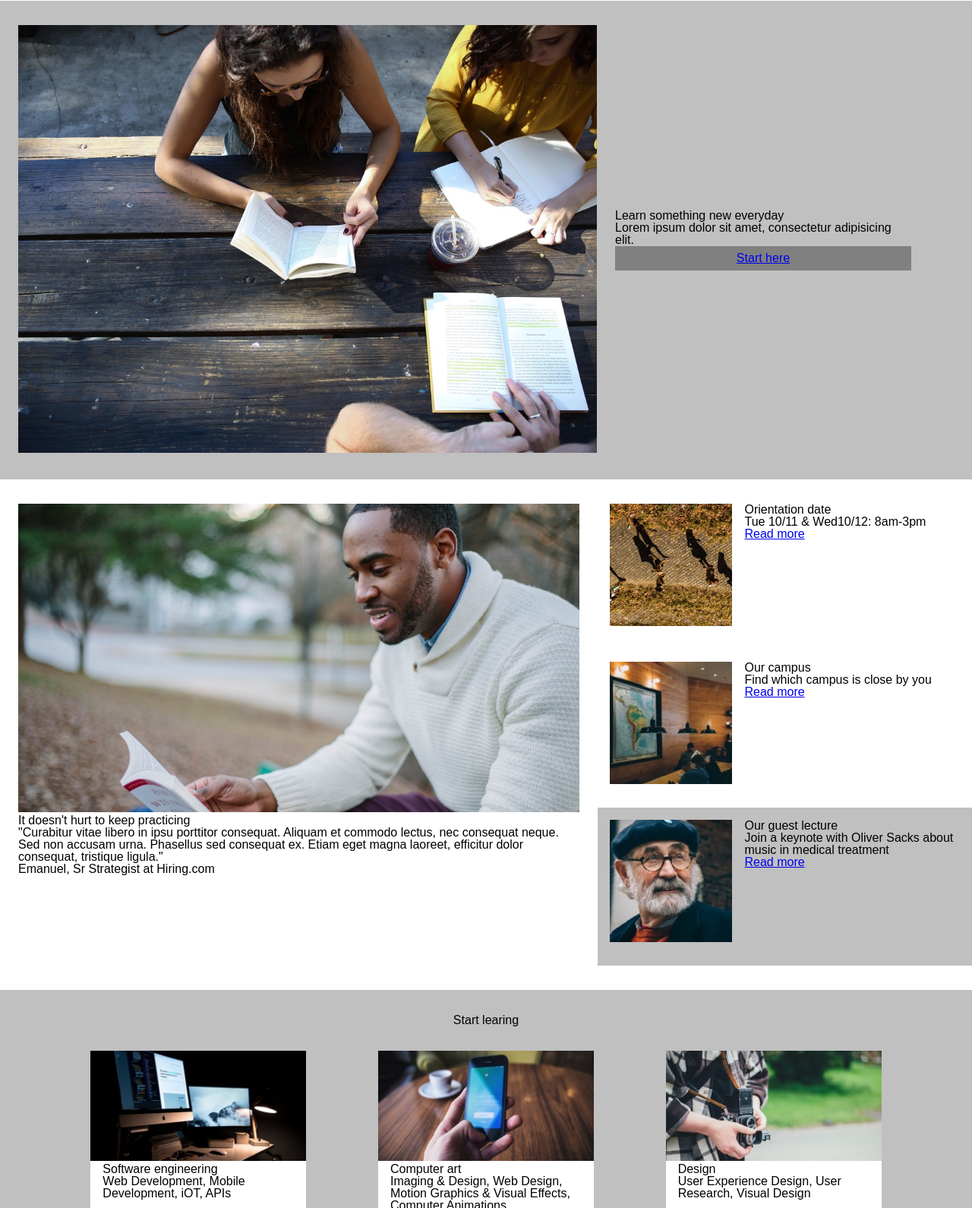
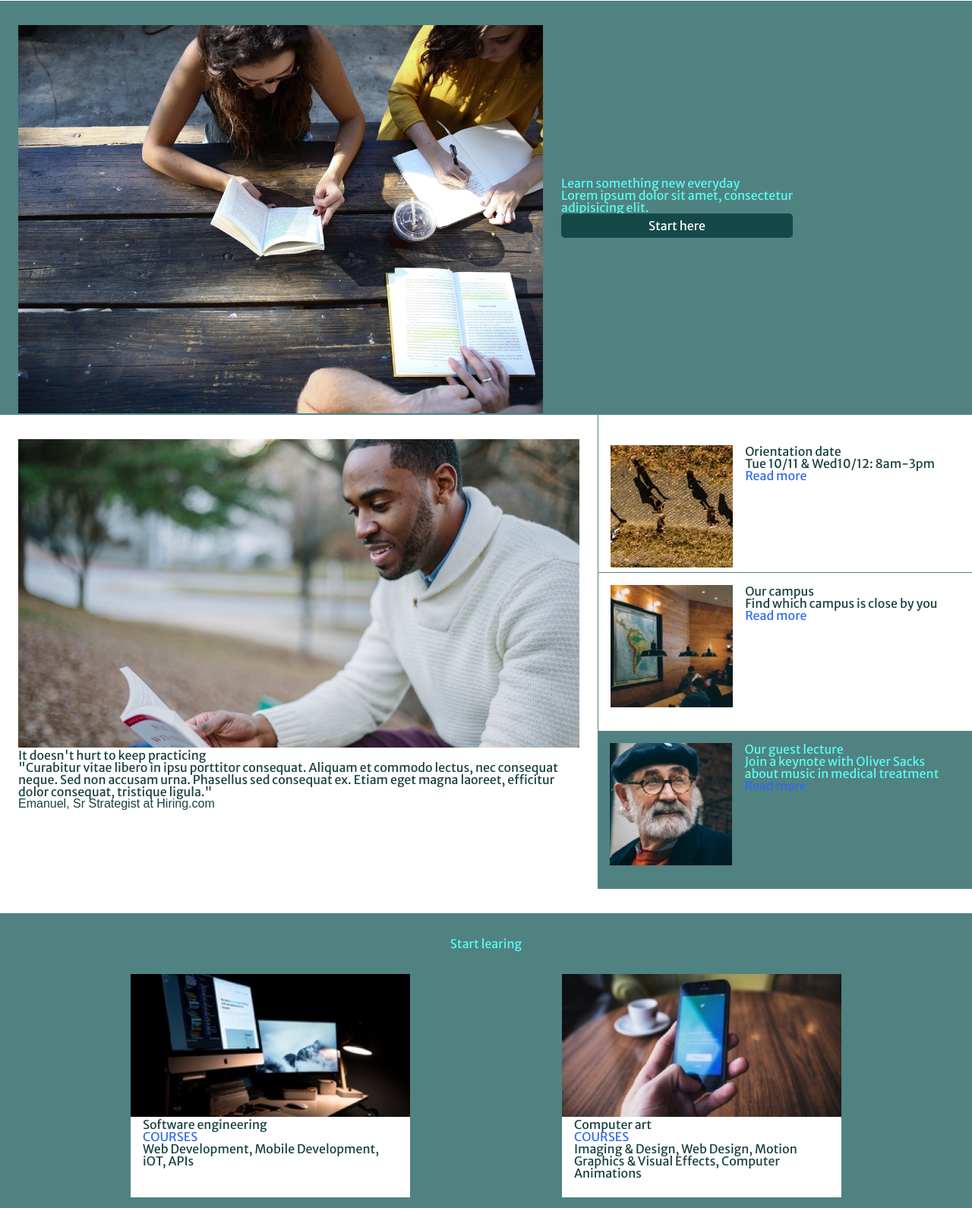
Before and after one commit to Comicmaniac/colmar_academy, a plain HTML site: page index.html in a window 1280 px wide. Shown: the part 63-1653 px from the top of the page at 76% size. Drawn offline with Linux system fonts and the light colour scheme; files that its build step writes are made by us from their sources.

Commit message:
add color and links

```diff
--- a/index.html
+++ b/index.html
@@ -5,17 +5,17 @@
     <link rel="stylesheet" href="resoures/css/reset.css">
     <link rel="stylesheet" href="resources/css/style.css">
     <link rel="icon" href="./resources/images/ic-logo.svg">
+    <link href="https://fonts.googleapis.com/css?family=Gothic+A1|Merriweather+Sans" rel="stylesheet">
     <title>Colmar Academy</title>
   </head>
   <body>
 
-<!-- Header -->
 
-    <header>
 
 <!-- Navigation bar -->
-
+    <header>
       <nav>
+        <a id="logolink"href="#">
           <div class="logodeskdiv">
             <div class="logo">
               <img src="./resources/images/ic-logo.svg" alt="Colmar Academy logo">
@@ -24,18 +24,19 @@
               <strong>Colmar</strong>Academy
             </div>
           </div>
+        </a>
         <div class="logophonediv">
-          <a href="#"><img src="./resources/images/ic-logo.svg" alt=""></a>
+          <a href="www.colmaracademy.com/oncampus/"><img src="./resources/images/ic-logo.svg" alt=""></a>
           <a href="#"><img src="./resources/images/ic-on-campus.svg" alt=""></a>
           <a href="#"><img src="./resources/images/ic-online.svg" alt=""></a>
           <a href="#"><img src="./resources/images/ic-login.svg" alt=""></a>
         </div>
         <div class="navigation">
           <ul>
-            <li>On Campus</li>
-            <li>Online</li>
-            <li>For Companies</li>
-            <li>Sign In</li>
+            <a href="www.colmaracademy.com/oncampus/"><li>On Campus</li></a>
+            <a href=""><li>Online</li></a>
+            <a href=""><li>For Companies</li></a>
+            <a href=""><li>Sign In</li></a>
           </ul>
         </div>
       </nav>
@@ -49,9 +50,9 @@
         <div class="bannertext">
           <h1>Learn something new everyday</h1>
           <p>Lorem ipsum dolor sit amet, consectetur adipisicing elit.</p>
-          <div class="startbutton">
-            <a href="#">Start here</a>
-          </div>
+          <a id="startbutton" href="#">
+            Start here
+          </a>
         </div>
       </div>
     </header>
@@ -66,7 +67,7 @@
         <div class="practicingtext">
           <h2>It doesn't hurt to keep practicing</h2>
           <p>"Curabitur vitae libero in ipsu porttitor consequat. Aliquam et commodo lectus, nec consequat neque. Sed non accusam urna. Phasellus sed consequat ex. Etiam eget magna laoreet, efficitur dolor consequat, tristique ligula."</p>
-          <p>Emanuel, Sr Strategist at Hiring.com</p>
+          <p id="quotee">Emanuel, Sr Strategist at Hiring.com</p>
         </div>
       </div>
         <div class="newscategories">
@@ -110,36 +111,42 @@
 <!-- Start learing -->
 
     <div class="start_learning">
-      <h2 class="title">Start learing</h2>
+      <h2 class="title start">Start learing</h2>
       <div class="courses">
         <div class="course">
           <img src="./resources/images/course-software.jpg" alt="Software engineering">
           <h4>Software engineering</h4>
+          <a href="#">COURSES</a>
           <p>Web Development, Mobile Development, iOT, APIs</p>
         </div>
         <div class="course">
           <img src="./resources/images/course-computer-art.jpg" alt="Computer art">
           <h4>Computer art</h4>
+          <a href="#">COURSES</a>
           <p>Imaging &amp; Design, Web Design, Motion Graphics &amp; Visual Effects, Computer Animations</p>
         </div>
         <div class="course">
           <img src="./resources/images/course-design.jpg" alt="Design">
           <h4>Design</h4>
+          <a href="#">COURSES</a>
           <p>User Experience Design, User Research, Visual Design</p>
         </div>
         <div class="course">
           <img src="./resources/images/course-data.jpg" alt="Data">
           <h4>Data</h4>
+          <a href="#">COURSES</a>
           <p>Data Sience, Big Data, SQL, Data Visualisation</p>
         </div>
         <div class="course">
           <img src="./resources/images/course-business.jpg" alt="Business">
           <h4>Business</h4>
+          <a href="#">COURSES</a>
           <p>Product Development, Business Development, Startup</p>
         </div>
         <div class="course">
           <img src="./resources/images/course-marketing.jpg" alt="Marketing">
           <h4>Marketing</h4>
+          <a href="#">COURSES</a>
           <p>Analytics, Content Marketing, Mobile Marketing</p>
         </div>
       </div>
@@ -154,7 +161,7 @@
           <video src="./resources/videos/thesis.mp4" autoplay poster="posterimage.jpg">
             Your browser does not support the video tag.
           </video>
-          <h4>Reimatinge urban</h4>
+          <h4>Reimagine urban</h4>
           <p>"Curabitur vitae libero in ipsu porttitor consequat. Aliquam et commodo lectus, nec consequat neque. Sed non accusam urna. Phasellus sed consequat ex. Etiam eget magna laoreet, efficitur dolor consequat, tristique ligula."</p>
         </div>
         <div class="newscategories thesisnews">
--- a/resources/css/style.css
+++ b/resources/css/style.css
@@ -4,13 +4,29 @@
 }
 
 html {
-  font-family: sans-serif;
+  font-family: 'Merriweather Sans', sans-serif;
   font-size: 16px;
+  color: rgb(25, 65, 65);
 }
 
-/* Header */
 
+a:link {
+  text-decoration: none;
+  color: rgb(50, 106, 236);
+}
 
+a:visited {
+  text-decoration: none;
+  color: rgb(149, 38, 197);
+}
+
+a:hover {
+  text-decoration: underline;
+}
+
+a:active {
+  text-decoration: underline;
+}
 
 /* Navigation bar */
 nav {
@@ -18,6 +34,14 @@ nav {
   justify-content: space-between;
   padding: 1rem 1.5rem;
   background-color: white;
+}
+
+.logotext:link {
+  color: black;
+}
+
+.logotext:visited {
+  color: black;
 }
 
 .logodeskdiv {
@@ -63,14 +87,14 @@ nav {
 /* Learn something banner */
 
 .banner {
-  background-color: silver;
+  background-color: rgb(80, 130, 130);
   display: flex;
 }
 
 .image {
   width: 60%;
   height: auto;
-  margin: 2rem 1.5rem;
+  margin: 2rem 1.5rem 0 1.5rem;
 }
 
 .image img {
@@ -86,15 +110,45 @@ nav {
   flex-direction: column;
   justify-content: center;
   align-content: center;
-  margin-right: 5rem;
+  margin-right: 10rem;
+  max-width: 28rem;
 }
 
-.startbutton {
+.bannertext h1 {
+  color: rgb(90, 252, 240);
+}
+
+.bannertext p {
+  color: rgb(90, 252, 240);
+}
+
+#startbutton {
   color: white;
-  background-color: gray;
+  background-color: rgb(21, 73, 73);
   text-align: center;
   padding-top: 0.5rem;
   padding-bottom: 0.5rem;
+  max-width: 80%;
+  border-radius: 5px;
+  transition: background-color 600ms;
+  transition: color 400ms;
+}
+
+#startbutton:link {
+    color: white;
+}
+
+#startbutton:visited {
+  color: rgb(149, 38, 197);
+  text-decoration: none;
+}
+
+#startbutton:hover {
+  background-color: rgb(90, 252, 240);
+}
+
+#startbutton:active {
+  color: rgb(61, 210, 210);
 }
 
 @media only screen and (max-width: 650px) {
@@ -112,7 +166,7 @@ nav {
     margin-right: 1rem;
   }
 
-  .startbutton {
+  #startbutton {
     margin-bottom: 2rem;
   }
 }
@@ -126,6 +180,10 @@ nav {
 
 .bimage {
   width: 100%;
+}
+
+#quotee {
+  font-family: 'Gothic+A1', sans-serif;
 }
 
 .newscategories {
@@ -143,6 +201,7 @@ nav {
   padding-left: 1rem;
   flex: 0 0 65%;
   max-width: 100%;
+  overflow: scroll;
 }
 
 .desktopimg {
@@ -151,13 +210,22 @@ nav {
 }
 
 .orentationdate{
-  margin-top: 1rem;
+  padding-top: 2.5rem;
 }
 
 .guestlecture {
-  background-color: silver;
+  background-color: rgb(80, 130, 130);
+  color: rgb(90, 252, 240);
 }
 
+.orentationdate {
+  border-left: 1px solid rgb(80, 130, 130);
+  border-bottom: 1px solid rgb(80, 130, 130);
+}
+
+.ourcampus {
+  border-left: 1px solid rgb(80, 130, 130);
+}
 
 @media only screen and (min-width: 650px) {
   .mobileimg {
@@ -201,19 +269,24 @@ nav {
 
   .guestlecture {
     background-color: white;
+    color: rgb(25, 65, 65);
   }
 }
 
 /* Start learing */
 
 .start_learning {
-  background-color: silver;
+  background-color: rgb(80, 130, 130);
 }
 
 .title {
   text-align: center;
   padding-top: 2rem;
   padding-bottom: 2rem;
+}
+
+.start {
+  color: rgb(90, 252, 240);
 }
 
 .courses {
@@ -225,7 +298,8 @@ nav {
 }
 
 .course {
-  width: 25%;
+  min-width: 23rem;
+  max-width: 25%;
   background-color: white;
   padding-bottom: 1.5rem;
   margin-left: 1rem;
@@ -238,6 +312,11 @@ nav {
 }
 
 .course h4 {
+  margin-left: 1rem;
+  margin-right: 1rem;
+}
+
+.course a {
   margin-left: 1rem;
   margin-right: 1rem;
 }
@@ -257,6 +336,10 @@ nav {
     padding-bottom: 1rem;
   }
 
+  .start {
+    color: rgb(25, 65, 65);
+  }
+
   .courses {
     width: 100%;
     margin: 0;
@@ -266,6 +349,7 @@ nav {
     width: 100%;
     margin: 0;
     padding: 0;
+    color: rgb(90, 252, 240);
   }
 
   .course img {
@@ -275,7 +359,11 @@ nav {
   .course h4 {
     margin: 1rem 0.5rem 1rem 0.5rem;
     padding: 2rem;
-    background-color: silver;
+    background-color: rgb(80, 130, 130);
+  }
+
+  .course a {
+    display: none;
   }
 
   .course p {
@@ -300,8 +388,9 @@ nav {
 }
 
 .fisma {
-  background-color: silver;
+  background-color: rgb(80, 130, 130);
   margin-top: 2rem;
+  color: rgb(90, 252, 240);
 }
 
 @media only screen and (max-width: 650px) {
```
Lines whose indentation alone changed are shown as unchanged.
